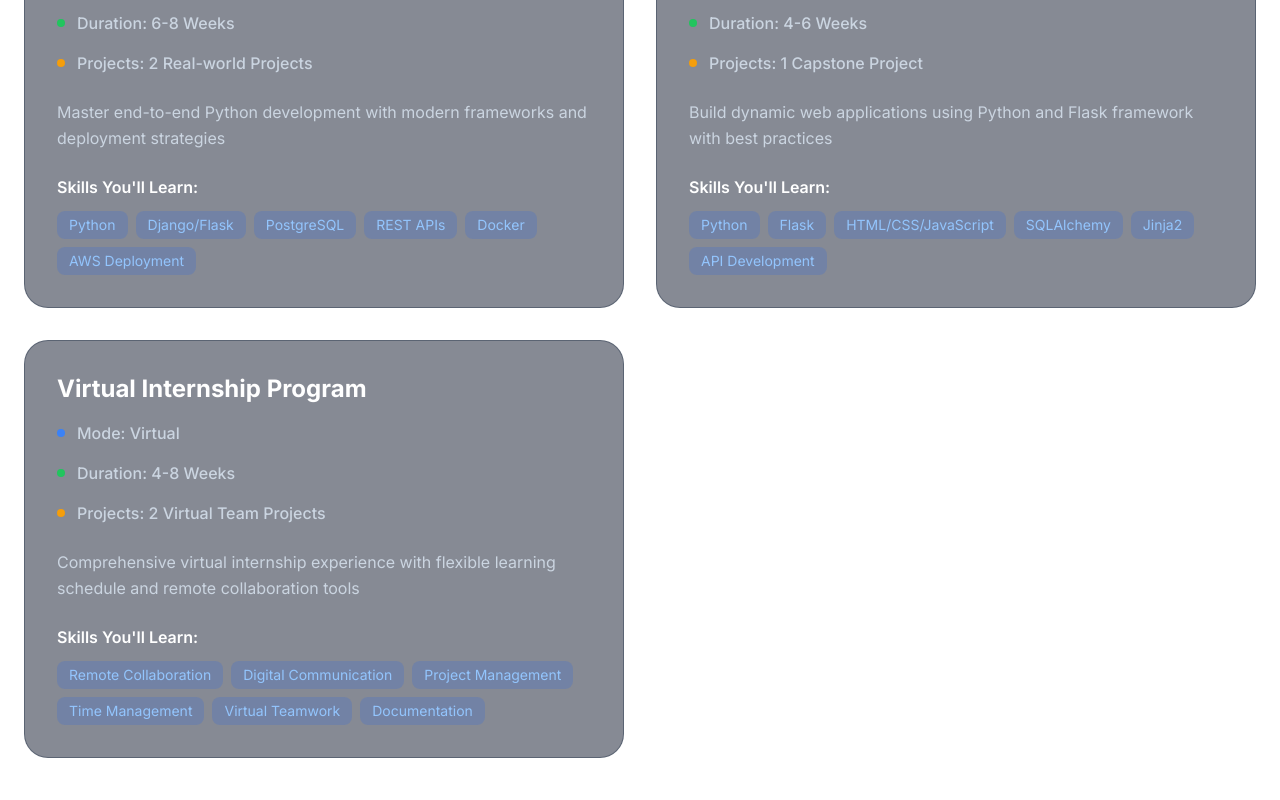
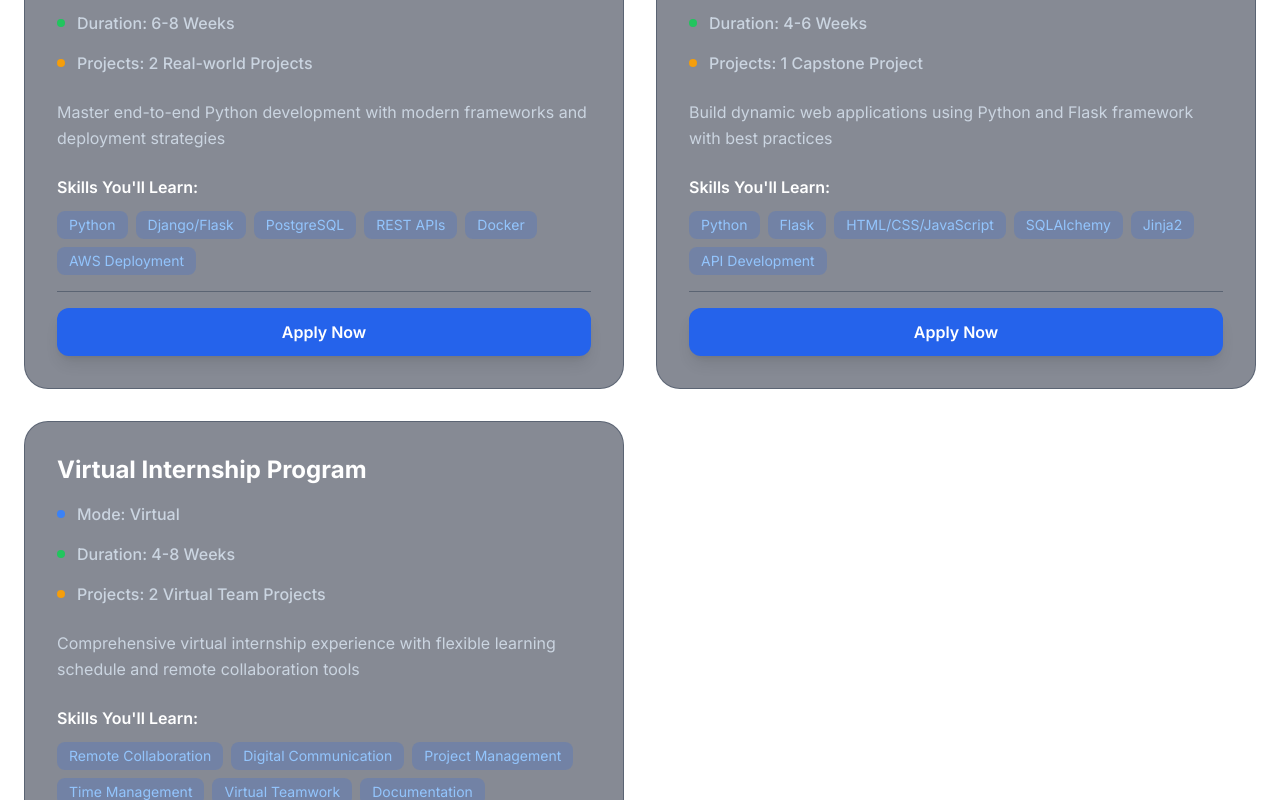
Before and after one commit to ranbridgeserviceprivatelimited-sys/RANBIDGE-Solutions-PVT-LTD, a React (Vite) app in the folder Project/: page /internship in a window 1280 px wide. Shown: the part 2000-2800 px from the top of the page. Built offline with nearby package versions, Linux system fonts and the light colour scheme.

Commit message:
Add Apply Now buttons to internship cards linked to Google Form
- Add Apply Now button to each internship program card
- Link all buttons to Google Form: https://forms.gle/esK6TANvsz5Xwb4q9
- Fix JSX syntax errors in the component
- Clean up duplicate content and structure

```diff
--- a/Project/components/Internship.tsx
+++ b/Project/components/Internship.tsx
@@ -269,11 +269,20 @@ const Internship: React.FC = () => {
                     <h5 className="text-white font-semibold mb-3">Skills You'll Learn:</h5>
                     <div className="flex flex-wrap gap-2">
                       {program.skills.map((skill, skillIndex) => (
-                        <span key={skillIndex} className="bg-blue-600/20 text-blue-300 px-3 py-1 rounded-lg text-sm">
-                          {skill}
-                        </span>
+                        <span key={skillIndex} className="bg-blue-600/20 text-blue-300 px-3 py-1 rounded-lg text-sm">{skill}</span>
                       ))}
                     </div>
+                  </div>
+
+                  <div className="mt-6 pt-4 border-t border-slate-700/50">
+                    <a
+                      href="https://forms.gle/esK6TANvsz5Xwb4q9"
+                      target="_blank"
+                      rel="noopener noreferrer"
+                      className="inline-block w-full text-center bg-blue-600 text-white px-6 py-3 rounded-xl font-semibold hover:bg-blue-700 transition-colors shadow-lg"
+                    >
+                      Apply Now
+                    </a>
                   </div>
                 </div>
               </div>
```
